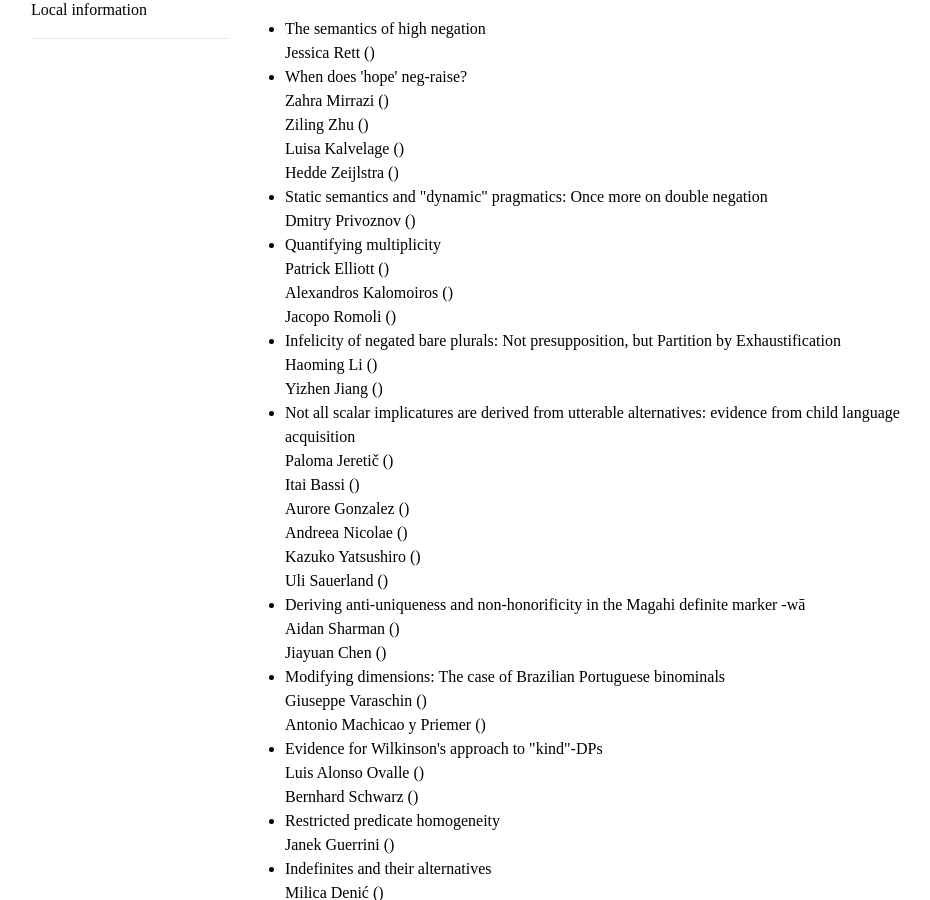
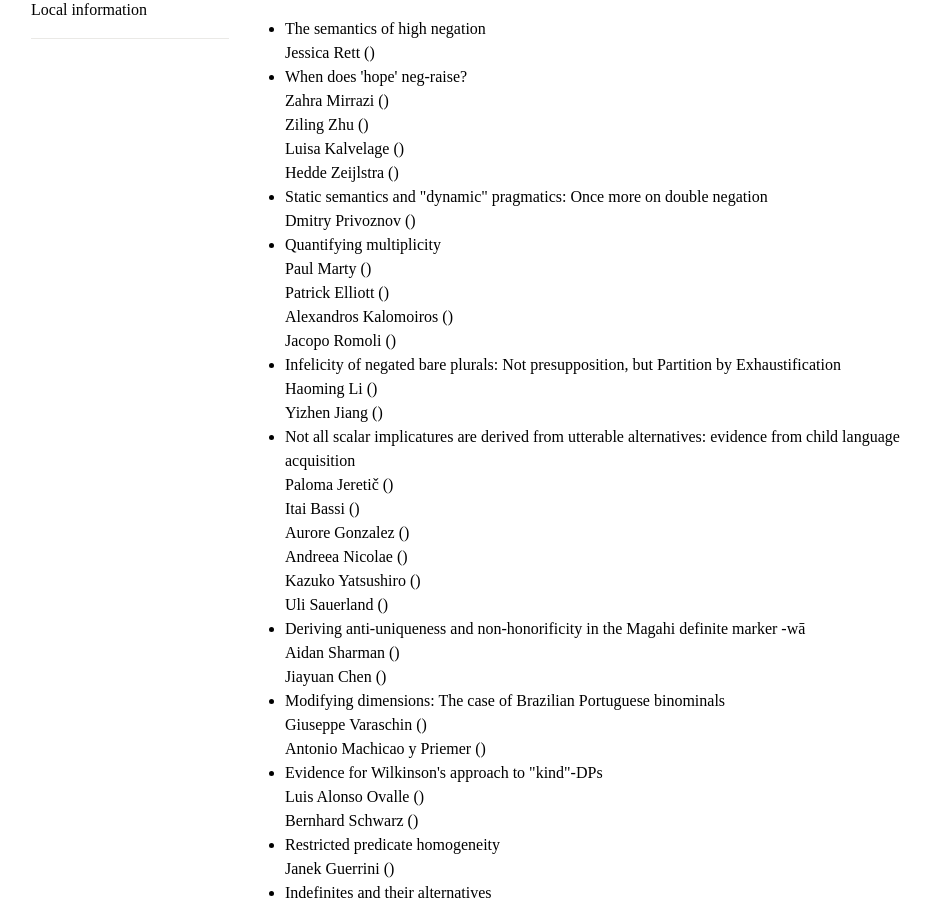
Before and after one commit to saltconf/salt36, a Jekyll site: the page built from abstracts/index.md, in a window 1280 px wide and 900 px high, scrolled down 748 px. Shown: the whole window, without its empty margins (159-1089 px from the left). Built offline with Jekyll 4.4.1, drawn with Linux system fonts in a browser that asks for light colours.

Commit message:
some changes in program

```diff
--- a/_data/people.yml
+++ b/_data/people.yml
@@ -181,6 +181,11 @@ yizhen_jiang:
 
 paloma_jeretic:
   name: Paloma Jeretič
+  institutions: null
+  website: null
+
+paul_marty:
+  name: Paul Marty
   institutions: null
   website: null
 
--- a/_data/presentations.yml
+++ b/_data/presentations.yml
@@ -48,6 +48,7 @@ talks:
 
   quantifying_multiplicity:
     authors:
+      - paul_marty
       - patrick_elliott
       - alexandros_kalomoiros
       - jacopo_romoli
@@ -167,7 +168,7 @@ posters:
     title: "Pluractional adverbials as incremental quantifiers"
     lightning_bin: 0
     poster_session: 1
-    abstract_formats: null
+    abstract_formats: "https://osf.io/xy3g8"
     materials_type: null
     materials_format: null
 
@@ -438,7 +439,7 @@ posters:
     title: "Until and Incremental Homogeinity"
     lightning_bin: 0
     poster_session: 3
-    abstract_formats: null
+    abstract_formats: "https://osf.io/nwcqf"
     materials_type: null
     materials_format: null
 
```
